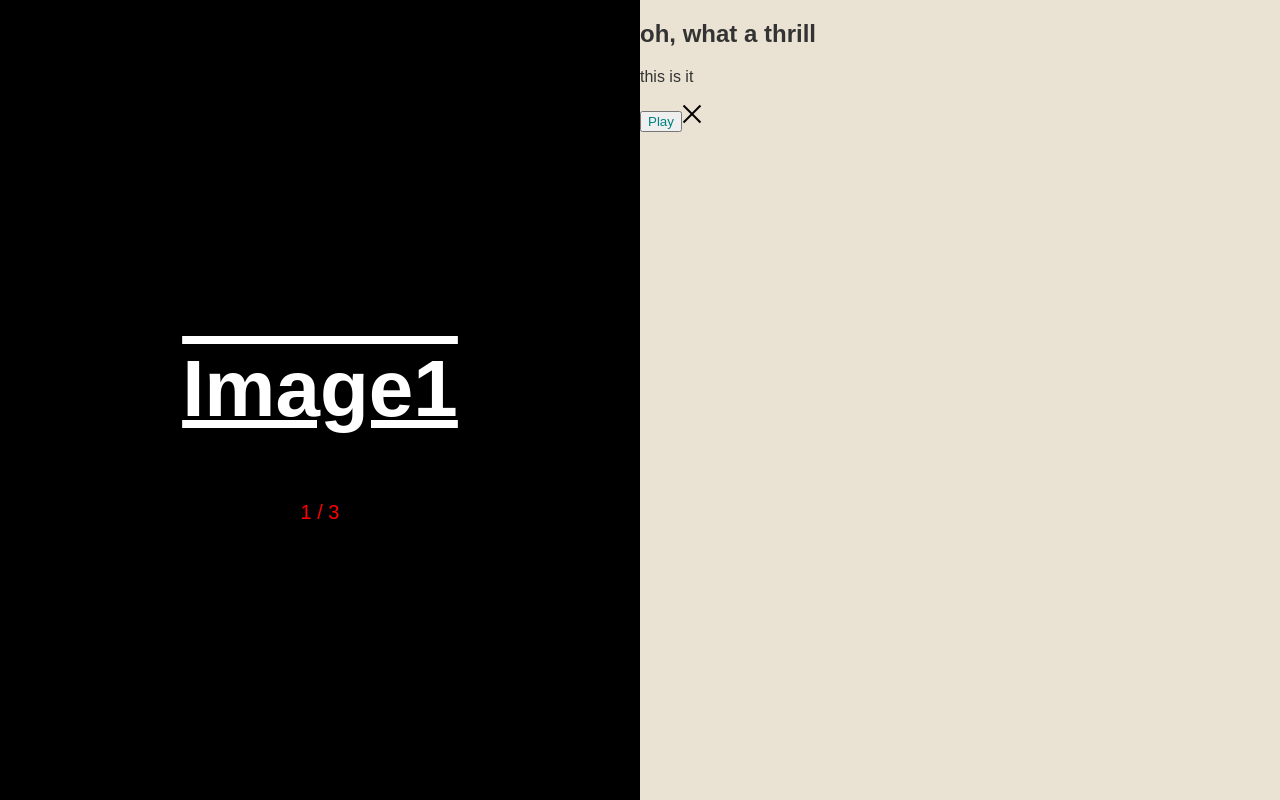
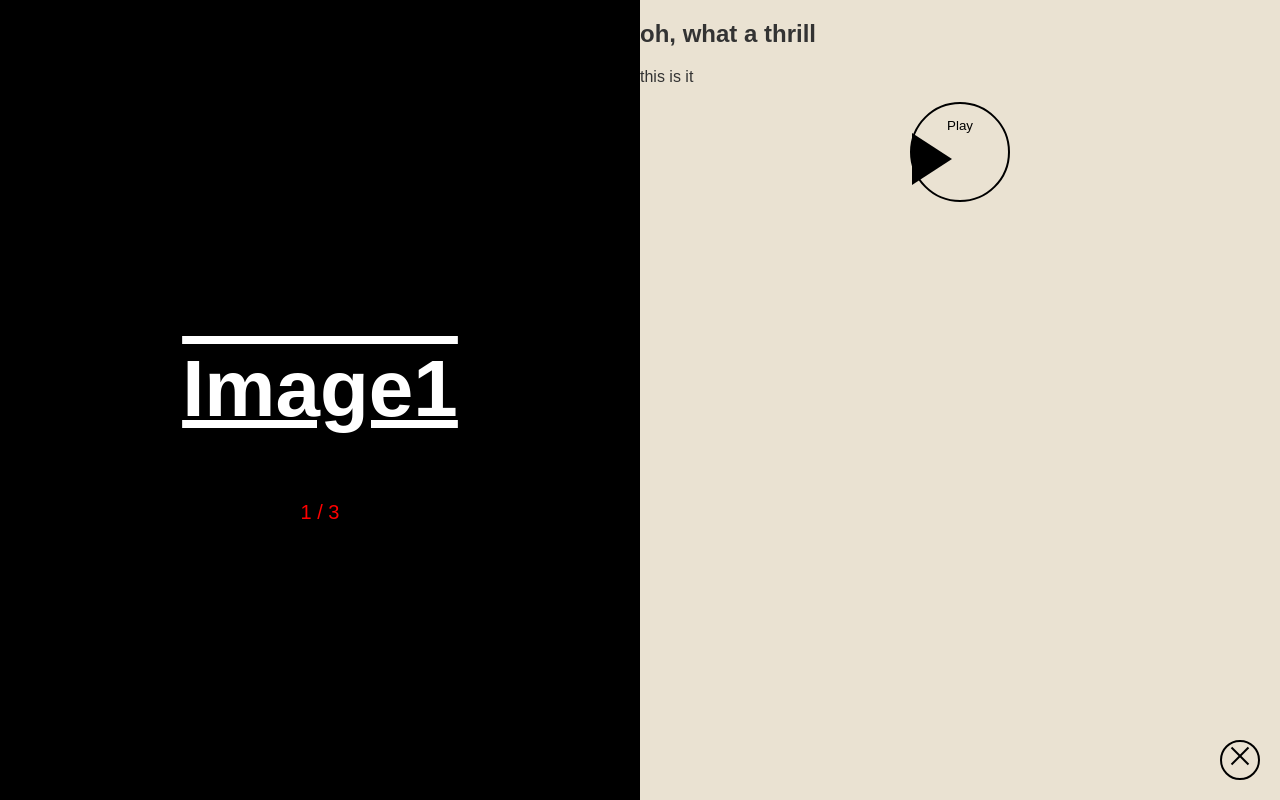
Before and after one commit to tiagossaurus-rex/diasporama, a React (Create React App) app: page /#/my-project in a window 1280 px wide. Built offline with nearby package versions, Linux system fonts and the light colour scheme; no server answers; a web font is replaced by a local one.

Commit message:
add styling to close button, skeleton of play pause button

```diff
--- a/src/components/flicker.js
+++ b/src/components/flicker.js
@@ -46,10 +46,11 @@ export default function Flicker(props) {
           >
             {isPlaying ? "Pause" : "Play"}
           </View.Play>
-
-          <Link to="/">
-            <View.Close />
-          </Link>
+          <View.CloseWrapper>
+            <Link to="/">
+              <View.Close />
+            </Link>
+          </View.CloseWrapper>
         </View.Header>
         <View.Wrapper>
           <View.Image
--- a/src/components/view/index.js
+++ b/src/components/view/index.js
@@ -11,6 +11,7 @@ import {
   H2,
   Play,
   Close,
+  CloseWrapper,
 } from "./styles/view";
 
 export default function View({
@@ -66,3 +67,7 @@ View.Play = function ViewPlay({ children, ...restProps }) {
 View.Close = function ViewButton({ children, ...restProps }) {
   return <Close {...restProps}>{children}</Close>;
 };
+
+View.CloseWrapper = function ViewCloseWrapper({ children, ...restProps }) {
+  return <CloseWrapper {...restProps}>{children}</CloseWrapper>;
+};
--- a/src/components/view/styles/view.js
+++ b/src/components/view/styles/view.js
@@ -90,12 +90,38 @@ export const H2 = styled.h2`
 `;
 
 export const Play = styled.button`
-  color: teal;
-  text-align: left;
+  //circle
+  // position: absolute;
+  top: calc(50% - 25px);
+  left: calc(50% - 50px);
+  width: 100px;
+  height: 100px;
+
+  display: block;
+  border: 2px solid black;
+  border-radius: 50%;
+  padding: 0;
+  margin: 0 auto;
+  background-color: transparent;
+
+  &:after {
+    //play button
+    // position: absolute;
+    top: calc(50% - 25px);
+    left: calc(50% - 14px);
+    display: block;
+    content: "";
+    box-sizing: border-box;
+    border-color: transparent transparent transparent black;
+    border-style: solid;
+    border-width: 26px 0 26px 40px;
+  }
 `;
 export const Close = styled.button`
   background: none;
   border: 0;
+  left: 2px;
+  bottom: 2px;
   cursor: pointer;
   height: 24px;
   width: 24px;
@@ -119,18 +145,21 @@ export const Close = styled.button`
   }
 `;
 
-//     figcaption {
-//       font-size: 30px;
-//       right: 140px;
-//     }
-//     img {
-//       width: 100%;
-//     }
-//     h2 {
-//       font-size: 20px;
-//       position: relative;
-//     }
-//     h1 {
-//       font-size: 80px;
-//     }
-//   }
+export const CloseWrapper = styled.div`
+  background: transparent;
+  border: 2px solid #000;
+  border-radius: 30px;
+  height: 20px;
+  width: 20px;
+  padding: 8px;
+  align-items: center;
+  justify-content: center;
+  overflow: hidden;
+  display: flex;
+  cursor: pointer;
+  position: fixed;
+  z-index: 4;
+  top: unset;
+  bottom: 20px;
+  right: 20px;
+`;
```
